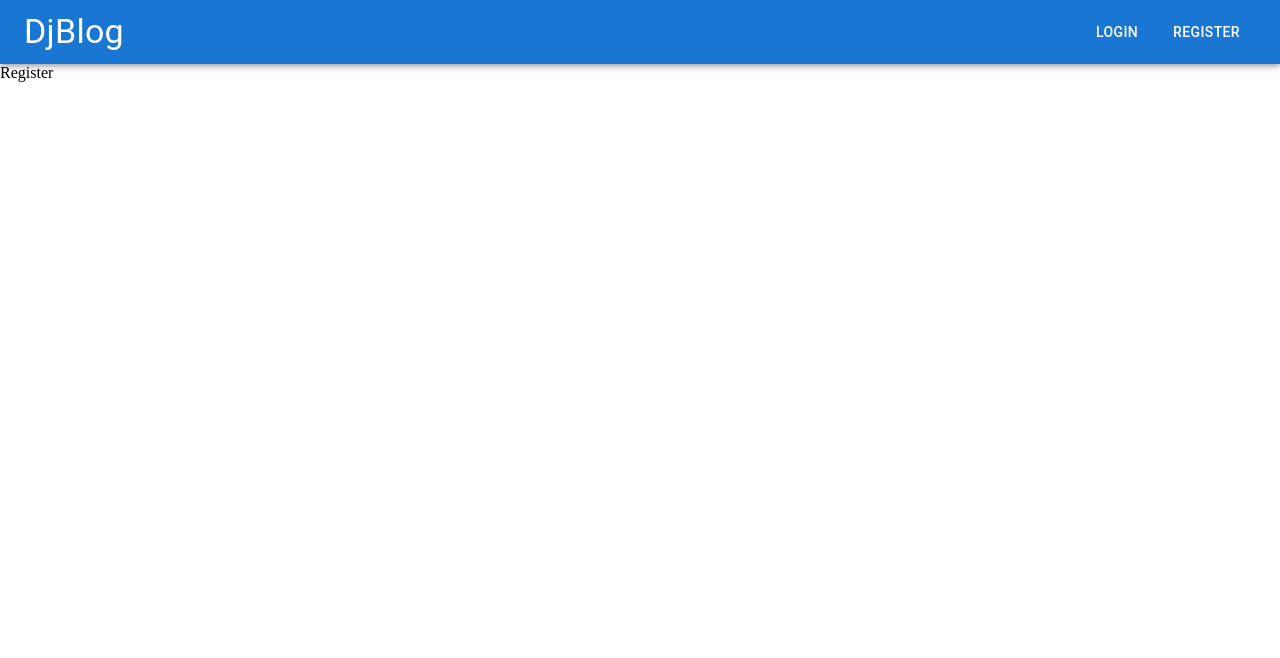
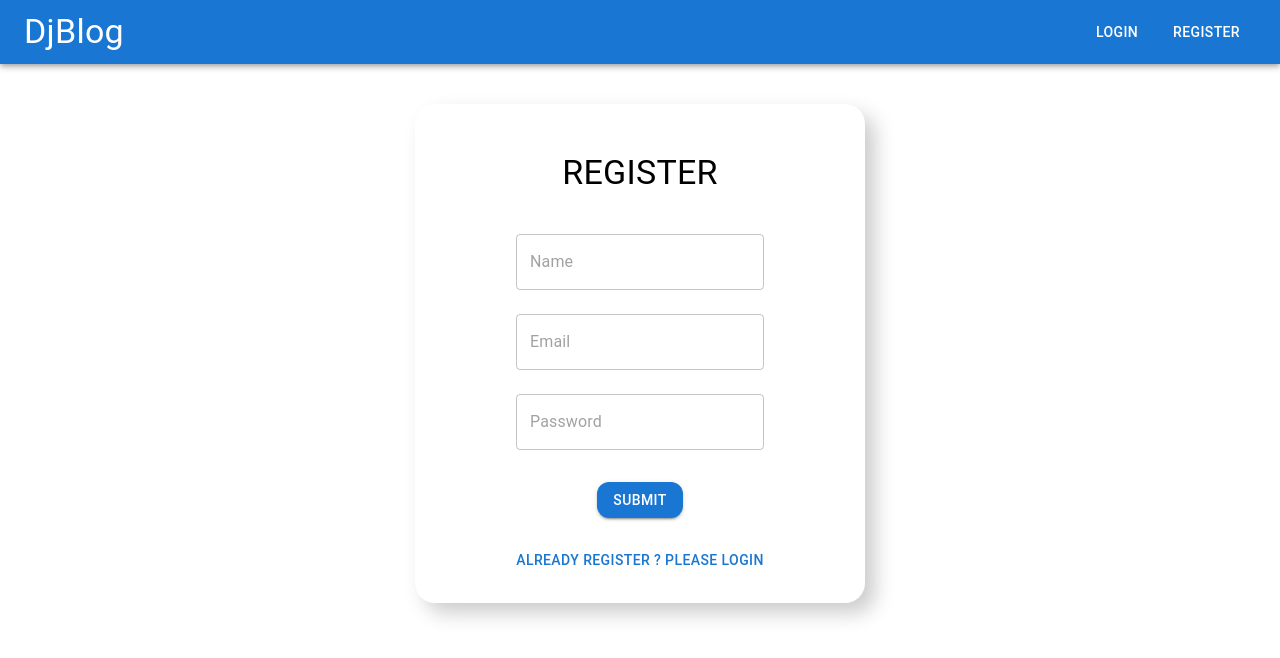
Before and after one commit to darshanjain-entrepreneur/DjBlog, a React (Create React App) app in the folder djBlog/client/: page /Register in a window 1280 px wide. Shown: the top 658 px of the page. Built offline with nearby package versions, Linux system fonts and the light colour scheme.

Commit message:
completed the ui part of register page

```diff
--- a/djBlog/client/src/components/Header.jsx
+++ b/djBlog/client/src/components/Header.jsx
@@ -20,7 +20,7 @@ const [value , setValue] = useState()
            DjBlog
         </Typography>
             {isLogin && (
-                <Box display={'flex'} margin-left={'auto'} marginRight={'auto'}>
+                <Box display='flex' margin-left={'auto'} marginRight={'auto'}>
                 <Tabs textColor='inherit'value={value} onChange={(e , val) => setValue(val)}>
                   <Tab label="Blogs" LinkComponent={Link} to="/blogs"/>
                   <Tab label="My Blogs" LinkComponent={Link} to="/myblogs"/>
--- a/djBlog/client/src/pages/Login.jsx
+++ b/djBlog/client/src/pages/Login.jsx
@@ -1,8 +1,13 @@
 import React from 'react'
+import {Box , Typography , TextField , Button} from "@mui/material"
 
 const Login = () => {
   return (
-    <div>Login</div>
+ <>
+
+
+ </>
+
   )
 }
 
--- a/djBlog/client/src/pages/Register.jsx
+++ b/djBlog/client/src/pages/Register.jsx
@@ -1,8 +1,45 @@
 import React from 'react'
+import {Box , Typography , TextField , Button} from "@mui/material"
+import {useNavigate} from "react-router-dom"
 
 const Register = () => {
+
+const navigate = useNavigate();
+
   return (
-    <div>Register</div>
+ <>
+ <Box maxWidth={450} display='flex' flexDirection={'column'}
+ alignItems="center"
+ justifyContent="center"
+ margin="auto"
+ marginTop={5}
+ boxShadow="10px 10px 20px #ccc"
+ padding={3}
+ borderRadius={5}
+ >
+  <Typography variant="h4"
+  padding={3} alignItems={'center'}>
+
+  REGISTER
+  </Typography>
+  <TextField placeholder='Name' name='name'
+  margin={"normal"} type={"text"} required/>
+  <TextField placeholder='Email' name='email'
+  margin={"normal"} type={"email"} required/>
+  <TextField placeholder='Password' name='password'
+  margin={"normal"} type={"password"} required/>
+
+
+  <Button type='submit' variant={'contained'} color='primary'
+  sx={{borderRadius:3 , marginTop:3}} >Submit</Button>
+
+  <Button
+ color='primary'
+  sx={{borderRadius:3 , marginTop:3}}
+  onClick={() => navigate('/login')}
+  >Already Register ? Please Login</Button>
+ </Box>
+ </>
   )
 }
 
```
